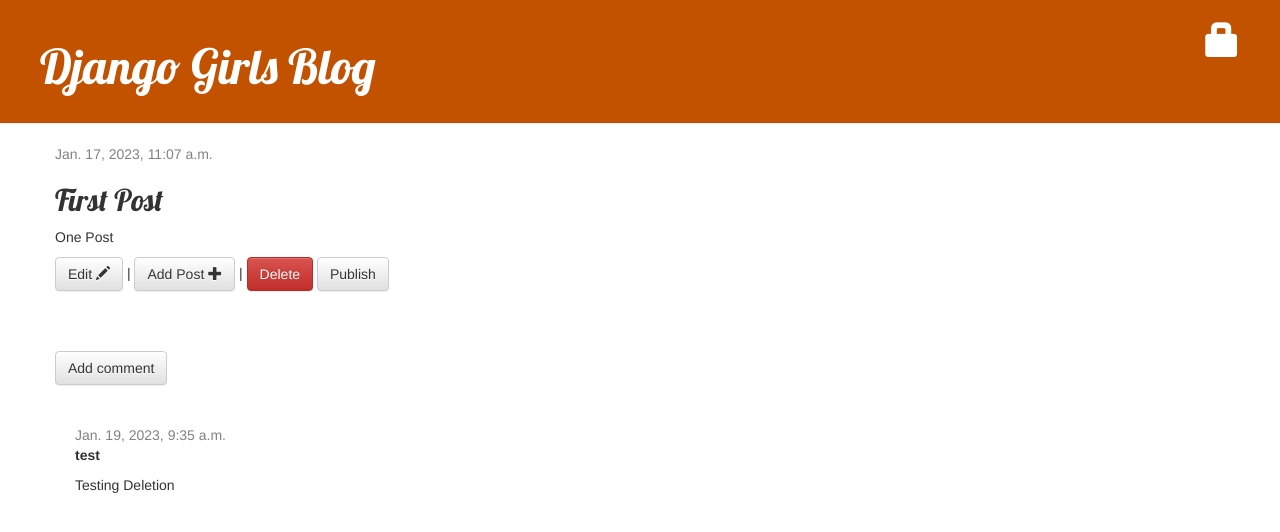
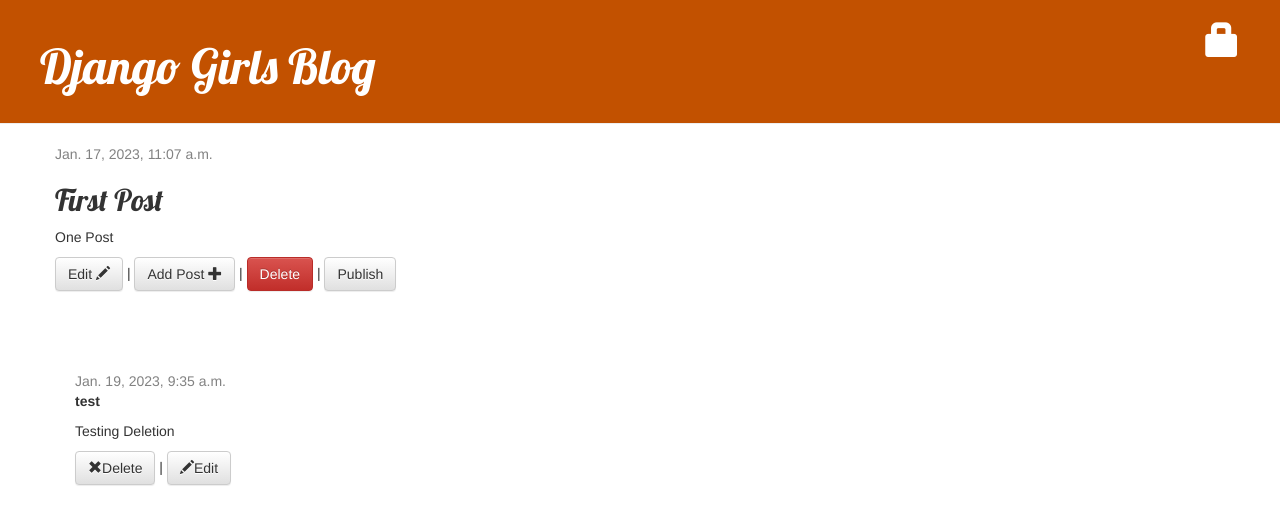
Before and after one commit to MaxiFine/my-post, a Django app: page /post/1/ in a window 1280 px wide. Shown: the top 532 px of the page. Run offline with Django 4.2, Linux system fonts and the light colour scheme; data comes from the database, SQL or seed files in the repository; both versions use the stored data as it was after the commit; some libraries are stand-ins or nearby versions.

Commit message:
Added Comment CRUD funtionality

```diff
--- a/blog/models.py
+++ b/blog/models.py
@@ -14,6 +14,7 @@
     published_date = models.DateTimeField(blank=True, null=True)
 
 
+    # look for onl published post in the post
     def publish(self):
         self.published_date = timezone.now()
         self.save()
@@ -27,6 +28,7 @@
         return reverse('post_detail', args=[str(self.id)])
 
 
+    # look for only approved posts with true attribute
     def approved_comments(self):
         return self.comments.filter(approved_comment=True)
 
--- a/blog/templates/blog/post_detail.html
+++ b/blog/templates/blog/post_detail.html
@@ -12,12 +12,14 @@
         <p>{{ post.text|linebreaksbr }}</p>
         <a class="btn btn-default" href="{% url 'post_edit' post.pk %}">Edit <span class="glyphicon glyphicon-pencil"></span></a>  |
         <a class="btn btn-default" href="{% url 'post_new' %}">Add Post <span class="glyphicon glyphicon-plus"></span></a> |
-        <a class="btn btn-danger ml-2" href="{% url 'post_delete' post.pk %}">Delete</a>
+        <a class="btn btn-danger ml-2" href="{% url 'post_delete' post.pk %}">Delete</a> |
         <a class="btn btn-default" href="{% url 'post_publish' pk=post.pk %}">Publish</a>
         <br>
 <br><br><br>
+        {% if comment_approve %}
         <a class="btn btn-default" href="{% url 'add_comment_to_post' pk=post.pk %}">Add comment</a>
         <br><br>
+        {% endif %}
 
         {% for comment in post.comments.all %}
             {% if user.is_authenticated or comment.approved_comment %}
@@ -26,15 +28,20 @@
                     {{ comment.created_date }}
                     {% if not comment.approved_comment %}
                         <a class="btn btn-default" href="{% url 'comment_remove' pk=comment.pk %}"><span class="glyphicon glyphicon-remove"></span></a>
-            <a class="btn btn-default" href="{% url 'comment_approve' pk=comment.pk %}"><span class="glyphicon glyphicon-ok"></span></a>
+                        <a class="btn btn-default" href="{% url 'comment_approve' pk=comment.pk %}"><span class="glyphicon glyphicon-ok"></span></a>
             {% endif %}
             </div>
             <strong>{{ comment.author }}</strong>
-            <p>{{ comment.text|linebreaks }}</p>
+            <p>{{ comment.text|linebreaks }}
+                {% if comment.approved_comment %}
+                <a class="btn btn-default" href="{% url 'delete_comment' pk=comment.pk %}"><span class="glyphicon glyphicon-remove"></span>Delete</a> |
+                <a class="btn btn-default" href="{% url 'comment_edit' pk=comment.pk %}"><span class="glyphicon glyphicon-pencil"></span>Edit</a>
+                {% endif %}
+            </p>
             </div>
             {% endif %}
             {% empty %}
-            <p>No comments here yet :(</p>
+            <p>Post not published yet :(</p>
         {% endfor %}
 
     </div>
--- a/blog/urls.py
+++ b/blog/urls.py
@@ -15,9 +15,12 @@
     path('post/edit/<int:pk>/', views.post_edit, name='post_edit'),
     path('delete/<int:pk>/', views.post_remove, name='post_delete'),
 
+
     # for commenting
     path('post/<int:pk>/comment/', views.add_comment_to_post, name='add_comment_to_post'),
     path('comment/<int:pk>/approve/', views.comment_approve, name='comment_approve'),
     path('comment/<int:pk>/remove/', views.comment_remove, name='comment_remove'),
+    path('comment/<int:pk>/delete-comment/', views.comment_delete, name='delete_comment'),
+    path('comment/<int:pk>/edit-comment/', views.edit_comment, name='comment_edit'),
 
 ]
--- a/blog/views.py
+++ b/blog/views.py
@@ -1,3 +1,4 @@
+from ast import Delete
 from django.contrib.auth.decorators import login_required
 from django.shortcuts import render, get_object_or_404, redirect
 from django.utils import timezone
@@ -100,9 +101,34 @@
     return redirect('post_detail', pk=comment.post.pk)
 
 
-# for comment deletion
+# for comment deletion at creation approval
 @login_required
 def comment_remove(request, pk):
     comment = get_object_or_404(Comment, pk=pk)
     comment.delete()
     return redirect('post_detail', pk=comment.post.pk)
+
+
+# to deletion after approval
+@login_required
+def comment_delete(request, pk):
+    comment = get_object_or_404(Comment, pk=pk)
+    if not comment.approve():
+        comment.delete()
+    return redirect('post_detail', pk=comment.post.pk)
+
+
+# to edit comment after approval
+@login_required
+def edit_comment(request, pk):
+    edit_comment = get_object_or_404(Comment, pk=pk)
+    if request.method == "POST":
+        form = CommentForm(request.POST, instance=edit_comment)
+        if form.is_valid():
+            comment = form.save(commit=False)
+            comment.post_comment = edit_comment
+            comment.save()
+            return redirect('post_detail', pk=edit_comment.post.pk)
+    else:
+        form = CommentForm(instance=edit_comment)
+    return render(request, 'blog/comment_edit.html', {'form': form})
```
Also changed, not shown: blog/templates/blog/comment_edit.html (added, +12 -0 lines), db.sqlite3.
